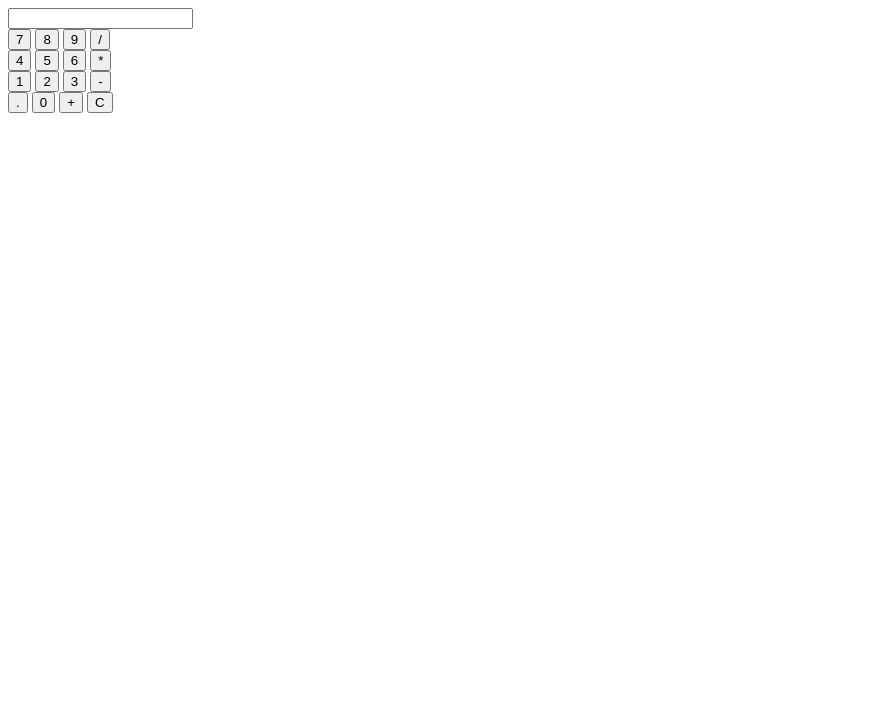
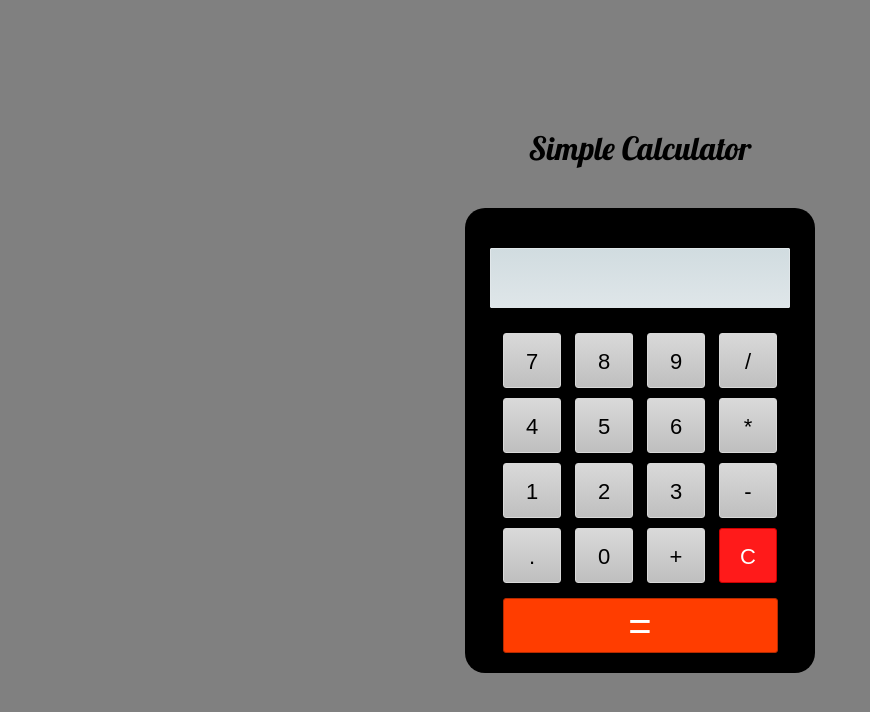
Before and after one commit to MaryamPayenda/calculator, a plain HTML site: page index.html in a window 1280 px wide. Shown: the whole page, without its empty margins (0-870 px from the left). Drawn offline with nearby package versions, Linux system fonts and the light colour scheme.

Commit message:
calculator

```diff
--- a/css/style.css
+++ b/css/style.css
@@ -0,0 +1,75 @@
+@import url("https://fonts.googleapis.com/css2?family=Lobster&display=swap");
+* {
+  margin: 0;
+  padding: 0;
+  box-sizing: border-box;
+}
+
+body {
+  display: flex;
+  text-align: center;
+  justify-content: center;
+  flex-direction: column;
+  align-items: center;
+  min-height: 100vh;
+  background-color: grey;
+}
+.text {
+  /* background-color: gray; */
+  font-size: 2rem;
+  margin-bottom: 40px;
+  font-family: "Lobster", cursive;
+}
+.center {
+  width: 350px;
+  background-color: black;
+  border-radius: 20px;
+}
+input[type="text"] {
+  height: 60px;
+  width: 300px;
+  margin-top: 40px;
+  border-radius: 1px;
+  border: 1px solid #e1e7ea;
+  color: black;
+  font-size: 22px;
+  font-weight: bold;
+  text-align: right;
+  padding-right: 20px;
+  background: linear-gradient(#d1dce0, #dfe6e9);
+}
+
+form .buttons {
+  width: 300px;
+  margin: 10px 25px 0 25px;
+  padding: 10px 0;
+}
+input[type="button"] {
+  width: 58px;
+  height: 55px;
+  font-size: 22px;
+  margin: 5px;
+  line-height: 55px;
+  border-radius: 3px;
+  border: 1px solid #d9d9d9;
+  background: linear-gradient(#d9d9d9, #bfbfbf);
+}
+
+input[type="button"]:hover {
+  transition: 0.5s;
+  background: linear-gradient(#bfbfbf, #d9d9d9);
+}
+
+input#clear {
+  background: #ff1a1a;
+  border: 1px solid #cc0000;
+  color: white;
+}
+input#equal {
+  width: 275px;
+  margin: 10px 0 10px 0;
+  font-size: 40px;
+  color: white;
+  background: #ff3d00;
+  border: 1px solid #b32a00;
+}
--- a/index.html
+++ b/index.html
@@ -5,31 +5,39 @@
     <meta http-equiv="X-UA-Compatible" content="IE=edge" />
     <meta name="viewport" content="width=device-width, initial-scale=1.0" />
     <title>Calculator</title>
+    <script
+      src="https://code.jquery.com/jquery-3.6.0.js"
+      integrity="sha256-H+K7U5CnXl1h5ywQfKtSj8PCmoN9aaq30gDh27Xc0jk="
+      crossorigin="anonymous"
+    ></script>
     <link rel="stylesheet" href="./css/style.css" />
   </head>
   <body>
-    <div class="cneter">
-      <form action="">
-        <input type="text" name="display" />
+    <div class="text">Simple Calculator</div>
+    <div class="center">
+      <form name="forms">
+        <input type="text" id="display" name="display" disabled />
         <div class="buttons">
-          <input type="button" value="7" />
-          <input type="button" value="8" />
-          <input type="button" value="9" />
-          <input type="button" value="/" /><br />
-          <input type="button" value="4" />
-          <input type="button" value="5" />
-          <input type="button" value="6" />
-          <input type="button" value="*" /><br />
-          <input type="button" value="1" />
-          <input type="button" value="2" />
-          <input type="button" value="3" />
-          <input type="button" value="-" /><br />
-          <input type="button" value="." />
-          <input type="button" value="0" />
-          <input type="button" value="+" />
-          <input type="button" value="C" />
+          <input type="button" id="seven" value="7" />
+          <input type="button" id="eight" value="8" />
+          <input type="button" id="nine" value="9" />
+          <input type="button" id="divide" value="/" /><br />
+          <input type="button" id="four" value="4" />
+          <input type="button" id="five" value="5" />
+          <input type="button" id="six" value="6" />
+          <input type="button" id="multiply" value="*" /><br />
+          <input type="button" id="one" value="1" />
+          <input type="button" id="two" value="2" />
+          <input type="button" id="three" value="3" />
+          <input type="button" id="subs" value="-" /><br />
+          <input type="button" id="dot" value="." />
+          <input type="button" id="zero" value="0" />
+          <input type="button" id="add" value="+" />
+          <input type="button" id="clear" value="C" /><br />
+          <input type="button" id="equal" value="=" />
         </div>
       </form>
     </div>
+    <script src="./js/script.js"></script>
   </body>
 </html>
--- /dev/null
+++ b/js/script.js
@@ -0,0 +1,57 @@
+$(document).ready(function () {
+  $("#one").click(function () {
+    document.forms.display.value += 1;
+  });
+  $("#two").click(function () {
+    document.forms.display.value += 2;
+  });
+  $("#three").click(function () {
+    document.forms.display.value += 3;
+  });
+  $("#four").click(function () {
+    document.forms.display.value += 4;
+  });
+  $("#five").click(function () {
+    document.forms.display.value += 5;
+  });
+  $("#six").click(function () {
+    document.forms.display.value += 6;
+  });
+  $("#seven").click(function () {
+    document.forms.display.value += 7;
+  });
+  $("#eight").click(function () {
+    document.forms.display.value += 8;
+  });
+  $("#nine").click(function () {
+    document.forms.display.value += 9;
+  });
+  $("#zero").click(function () {
+    document.forms.display.value += 0;
+  });
+  $("#dot").click(function () {
+    document.forms.display.value += ".";
+  });
+  $("#add").click(function () {
+    document.forms.display.value += "+";
+  });
+  $("#subs").click(function () {
+    document.forms.display.value += "-";
+  });
+  $("#multiply").click(function () {
+    document.forms.display.value += "*";
+  });
+  $("#divide").click(function () {
+    document.forms.display.value += "/";
+  });
+  $("#equal").click(function () {
+    if (display.value == "") {
+      alert("Please enter a number");
+    } else {
+      document.forms.display.value = eval(document.forms.display.value);
+    }
+  });
+  $("#clear").click(function () {
+    document.forms.display.value = "";
+  });
+});
```
